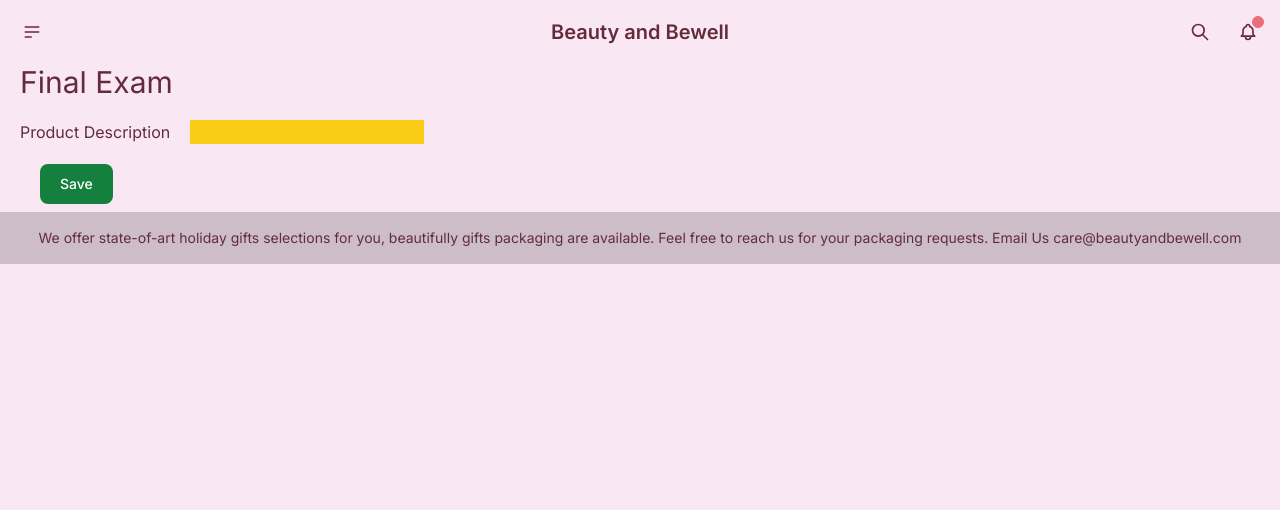
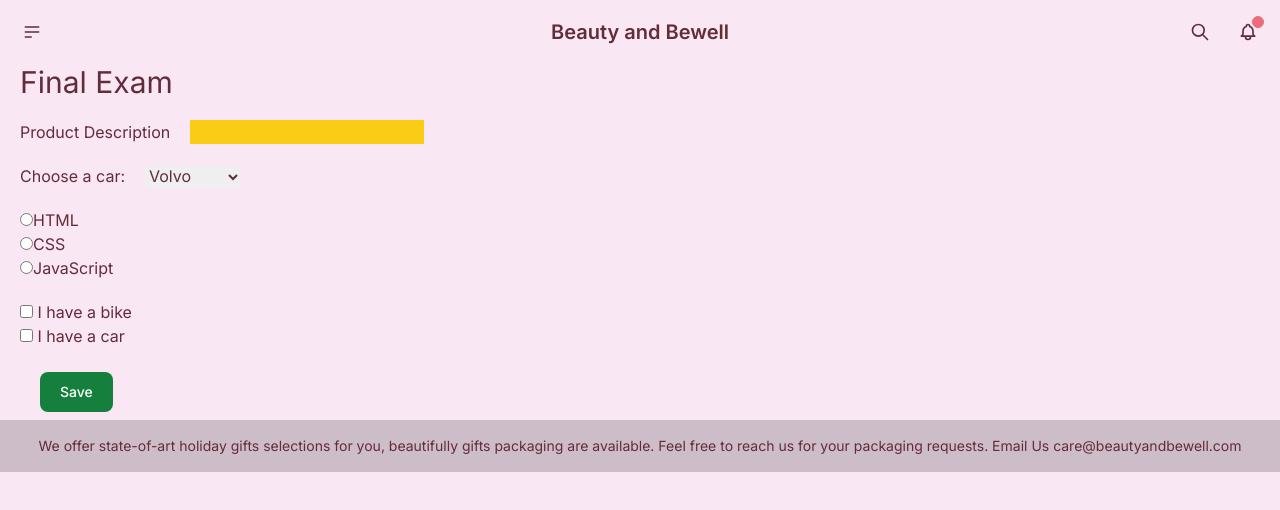
Before and after one commit to yingyang14/exam2, a Next.js app: page /final in a window 1280 px wide. Shown: the top 510 px of the page. Built offline with nearby package versions, Linux system fonts and the light colour scheme.

Commit message:
final exam sample

```diff
--- a/app/final/page.tsx
+++ b/app/final/page.tsx
@@ -3,11 +3,39 @@ export default function Page() {
     <>
     <h1 className="text-3xl ml-5">Final Exam</h1>
     <form>
-      <label htmlFor="product"className="ml-5">Product Description</label>
+      <label htmlFor="product" className="ml-5">Product Description</label>
       <input type="text" name="product" id="product" className="m-5 text-black bg-yellow-400"/>
       <br />
-      <button className="ml-10 focus:outline-none text-white bg-green-700 hover:bg-green-800 focus:ring-4 focus:ring-green-300 font-medium rounded-lg text-sm px-5 py-2.5 me-2 mb-2 dark:bg-green-600 dark:hover:bg-green-700  dark:focus:ring-green-800" type="submit">Save</button>
-       </form>
+      <label htmlFor="cars" className="mx-5">Choose a car:</label>
+      <select name="cars" id="cars">
+      <option value="volvo">Volvo</option>
+      <option value="saab">Saab</option>
+      <option value="mercedes">Mercedes</option>
+      <option value="audi">Audi</option>
+      </select>
+
+      <br />
+
+      <div className="ml-5 mt-5">
+      <input type="radio" id="html" name="fav_language" value="HTML" />
+      <label htmlFor="html">HTML</label><br />
+      <input type="radio" id="css" name="fav_language" value="CSS" />
+      <label htmlFor="css">CSS</label><br />
+      <input type="radio" id="javascript" name="fav_language" value="JavaScript" />
+      <label htmlFor="javascript">JavaScript</label>
+      </div>
+
+      <div className="ml-5 mt-5">
+      <input type="checkbox" id="vehicle1" name="vehicle1" value="Bike" />
+      <label htmlFor="vehicle1"> I have a bike</label><br />
+      <input type="checkbox" id="vehicle2" name="vehicle2" value="Car" />
+      <label htmlFor="vehicle2"> I have a car</label><br />
+      </div>
+
+      <br />
+
+      <button className="ml-10 focus:outline-none text-white bg-green-700 hover:bg-green-800 focus:ring-4 focus:ring-green-300 font-medium rounded-lg text-sm px-5 py-2.5 me-2 mb-2 dark:bg-green-600 dark:hover:bg-green-700 dark:focus:ring-green-800" type="submit">Save</button>
+    </form>
     </>
   );
 }
```
